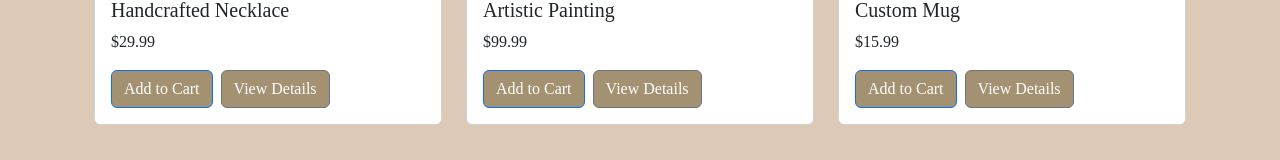
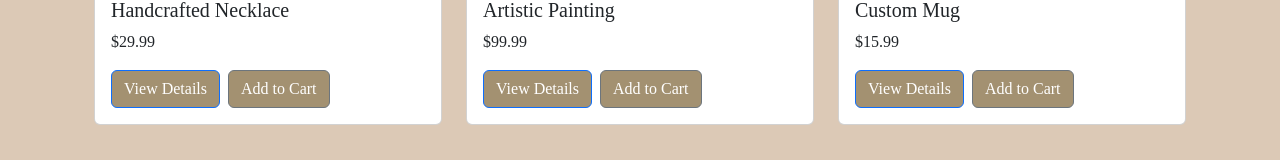
Before and after one commit to judyyeminlee/saudadeArt, a React (Vite) app in the folder client/: page /shop in a window 1280 px wide. Shown: the part 415-575 px from the top of the page. Built offline with nearby package versions, Linux system fonts and the light colour scheme.

Commit message:
added an "View Details" to each product card in shop

```diff
--- a/client/src/components/ProductDetail.jsx
+++ b/client/src/components/ProductDetail.jsx
@@ -1,5 +1,5 @@
+import { useParams } from "react-router-dom";
 import PropTypes from "prop-types";
-import { useParams } from "react-router-dom";
 
 const ProductDetail = ({ products }) => {
   const { id } = useParams();
--- a/client/src/components/Shop.jsx
+++ b/client/src/components/Shop.jsx
@@ -3,31 +3,7 @@
 import { CartContext } from "../context/CartContext";
 import "bootstrap/dist/css/bootstrap.min.css";
 
-const products = [
-  {
-    id: 1,
-    name: "Handcrafted Necklace",
-    price: 29.99,
-    image_url: "https://example.com/image1.jpg",
-    description: "A beautiful handcrafted necklace.",
-  },
-  {
-    id: 2,
-    name: "Artistic Painting",
-    price: 99.99,
-    image_url: "https://example.com/image2.jpg",
-    description: "An artistic painting to beautify your home.",
-  },
-  {
-    id: 3,
-    name: "Custom Mug",
-    price: 15.99,
-    image_url: "https://example.com/image3.jpg",
-    description: "A custom mug with personalized design.",
-  },
-];
-
-const Shop = () => {
+const Shop = ({ products }) => {
   const { addToCart } = useContext(CartContext);
 
   return (
@@ -45,18 +21,18 @@
               <div className='card-body'>
                 <h5 className='card-title'>{product.name}</h5>
                 <p className='card-text'>${product.price}</p>
+                <Link
+                  to={`/product/${product.id}`}
+                  className='btn btn-primary me-2'
+                >
+                  View Details
+                </Link>
                 <button
-                  className='btn btn-primary'
+                  className='btn btn-secondary'
                   onClick={() => addToCart(product)}
                 >
                   Add to Cart
                 </button>
-                <Link
-                  to={`/product/${product.id}`}
-                  className='btn btn-secondary ms-2'
-                >
-                  View Details
-                </Link>
               </div>
             </div>
           </div>
--- a/client/src/components/Work.jsx
+++ b/client/src/components/Work.jsx
@@ -2,80 +2,80 @@
   return (
     <div>
       <h1>work</h1>
-      <button type="button" class="btn btn-link">
+      {/* <button type='button' className='btn btn-link'>
         Pen
-      </button>
+      </button> */}
       <video
         controls
-        autoplay
+        // autoPlay
         loop
-        src="/ImagesVideos/Video Part 1.mp4"
-        id="videoOne"
+        src='/ImagesVideos/Video Part 1.mp4'
+        id='videoOne'
       ></video>
       <video
         controls
-        autoplay
+        // autoPlay
         loop
-        src="/ImagesVideos/Video Part 2.mp4"
+        src='/ImagesVideos/Video Part 2.mp4'
       ></video>
       <br />
       <img
         src={window.location.origin + "/ImagesVideos/Mushroom WIP3.JPG"}
         width={400}
         height={480}
-        alt="mushroomWIP3"
-        id="mushroom3"
+        alt='mushroomWIP3'
+        id='mushroom3'
       />
       <img
         src={window.location.origin + "/ImagesVideos/Mushroom WIP.JPG"}
         width={440}
         height={480}
-        alt="mushroomWIP"
+        alt='mushroomWIP'
       />
       <img
         src={window.location.origin + "/ImagesVideos/Mushroom WIP2.JPG"}
         width={400}
         height={520}
-        alt="mushroomWIP2"
+        alt='mushroomWIP2'
       />
       <img
         src={window.location.origin + "/ImagesVideos/Mushroom Final.jpeg"}
         width={440}
         height={520}
-        alt="mushroomFinal"
+        alt='mushroomFinal'
       />
       <br />
       <img
         src={window.location.origin + "/ImagesVideos/Daydreams Final.jpeg"}
         width={400}
         height={520}
-        alt="daydreams"
-        id="penStart"
+        alt='daydreams'
+        id='penStart'
       />
       <img
         src={window.location.origin + "/ImagesVideos/Pandemic.JPG"}
         width={440}
         height={520}
-        alt="pandemic"
+        alt='pandemic'
       />
       <img
         src={window.location.origin + "/ImagesVideos/Tattoo Final.jpeg"}
         width={400}
         height={520}
-        alt="tattoo"
+        alt='tattoo'
       />
       <br />
       <img
         src={window.location.origin + "/ImagesVideos/Nude Sketches.JPG"}
         width={650}
         height={520}
-        alt="nudeSketches"
+        alt='nudeSketches'
       />
       <img
         src={window.location.origin + "/ImagesVideos/Valentine's Day.jpeg"}
         width={650}
         height={400}
-        alt="vDay"
+        alt='vDay'
       />
     </div>
   );
```
